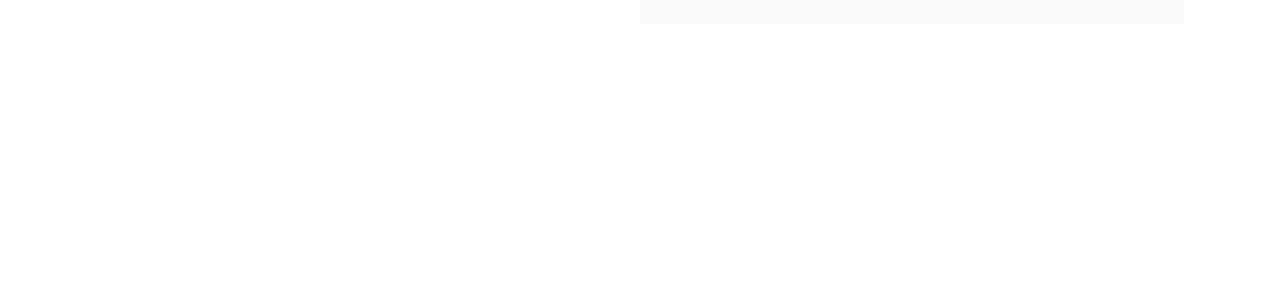
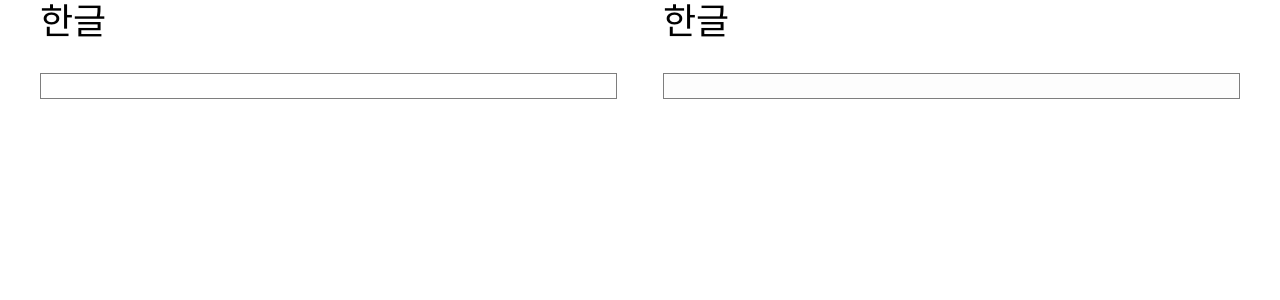
Before and after one commit to dante01yoon/vite-audio, a React (Vite) app in the folder frontend/: page / in a window 1280 px wide. Shown: the top 300 px of the page. Built offline with nearby package versions, Linux system fonts and the light colour scheme.

Commit message:
Update: font-family setting

```diff
--- a/frontend/index.html
+++ b/frontend/index.html
@@ -4,10 +4,11 @@
     <meta charset="UTF-8" />
     <link rel="icon" type="image/svg+xml" href="/src/favicon.svg" />
     <link href="dist/output.css" rel="stylesheet"/>
+    <link href="https://fonts.googleapis.com/css2?family=Noto+Sans+KR:wght@100;300;400;500;700;900&display=swap" rel="stylesheet">
     <meta name="viewport" content="width=device-width, initial-scale=1.0" />
     <title>Vite App</title>
   </head>
-  <body>
+  <body class="font-notoSans">
     <div id="root"></div>
     <script type="module" src="/src/main.tsx"></script>
   </body>
--- /dev/null
+++ b/frontend/src/components/Card/Translate.tsx
@@ -0,0 +1,26 @@
+import { useState, FC } from "react";
+import { TextBox, TextBoxProps } from "..";
+import { getLanguage } from "@utils/.";
+import cs from "classnames";
+
+export interface TranslateProps extends Pick<TextBoxProps, "readOnly"> {
+  flexBasis?: string;
+  width?: string;
+  languageFrom?: string;
+}
+
+export const Translate: FC<TranslateProps> = ({
+  languageFrom = 'kr',
+  width,
+  flexBasis,
+  readOnly,
+}) => {
+  const [language, setLanguage] = useState(getLanguage(languageFrom))
+
+  return (
+  <div className={cs({[flexBasis || '']: flexBasis, [width || '']: width})}>
+    <div className='mb-[37px] font-normal text-T'>{language}</div>
+    <TextBox readOnly={readOnly}/>
+  </div>
+  )
+}
--- a/frontend/src/components/TextBox/index.tsx
+++ b/frontend/src/components/TextBox/index.tsx
@@ -17,7 +17,7 @@ export const TextBox: FC<TextBoxProps> = ({
       type="text"
       value={value}
       disabled={readOnly}
-      className={cs({[flexBasis || ""]: flexBasis})}
+      className={`${cs({[flexBasis || ""]: flexBasis})} border border-solid border-black opacity-50 w-full `}
     />
   )
 }
--- a/frontend/src/components/index.tsx
+++ b/frontend/src/components/index.tsx
@@ -1 +1,2 @@
 export * from "./TextBox";
+export * from "./Card/Translate";
--- a/frontend/src/pages/IndexPage.tsx
+++ b/frontend/src/pages/IndexPage.tsx
@@ -1,5 +1,5 @@
 import { FC } from "react";
-import { TextBox } from "@components/index"
+import { TextBox, Translate } from "@components/index"
 
 interface IndexPageProps {
 
@@ -7,10 +7,10 @@ interface IndexPageProps {
 
 const IndexPage: FC<IndexPageProps> = () => {
   return (
-    <div className="container mx-auto px-14 flex flex-row">
-      <TextBox flexBasis="basis-1/2"/>
-      <TextBox flexBasis="basis-1/2" readOnly />
-    </div>
+    <section className="container mx-auto flex gap-46">
+      <Translate width='w-full'/>
+      <Translate width='w-full' readOnly />
+    </section>
   )
 }
 
--- /dev/null
+++ b/frontend/src/utils/getLanguage.ts
@@ -0,0 +1,12 @@
+export const getLanguage = (languageFrom: string) => {
+  switch(languageFrom) {
+    case "kr":
+    case "KR":
+    case "ko":
+    case "KO":
+      return "한글";
+    case "en":
+    case "EN":
+      return "영어";
+  }
+}
--- /dev/null
+++ b/frontend/src/utils/index.ts
@@ -0,0 +1 @@
+export * from "./getLanguage";
--- a/frontend/tailwind.config.js
+++ b/frontend/tailwind.config.js
@@ -4,7 +4,17 @@ module.exports = {
     "./*.html"
   ],
   theme: {
-    extend: {},
+    fontSize: {
+      T: ['36px', '36px']
+    },
+    fontFamily: {
+      notoSans: ['"Noto Sans KR"', 'Roboto', 'sans-serif']
+    },
+    extend: {
+      gap: {
+        46: '46px'
+      }
+    },
   },
   plugins: [
     function({addComponents}) {
```
